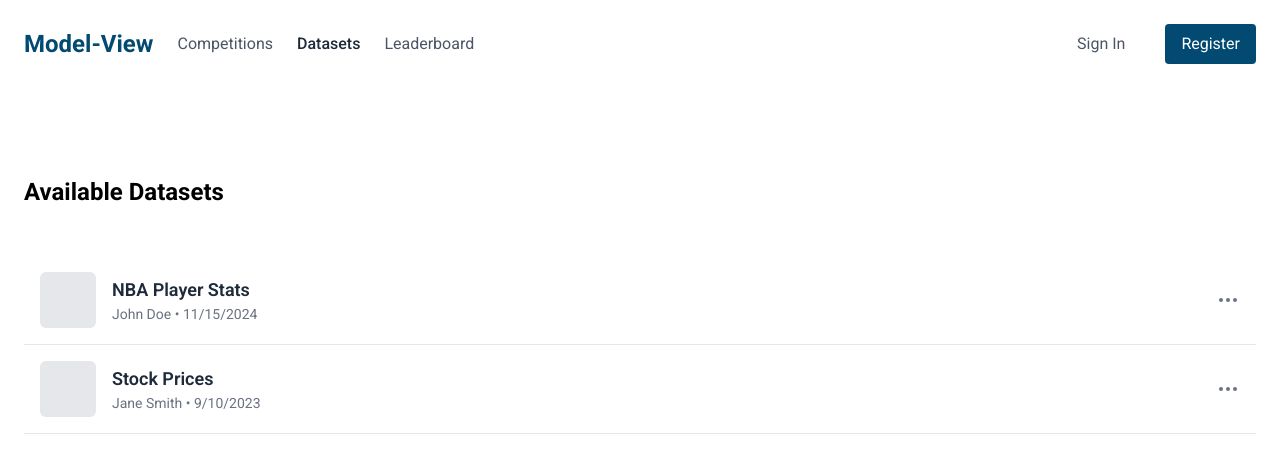
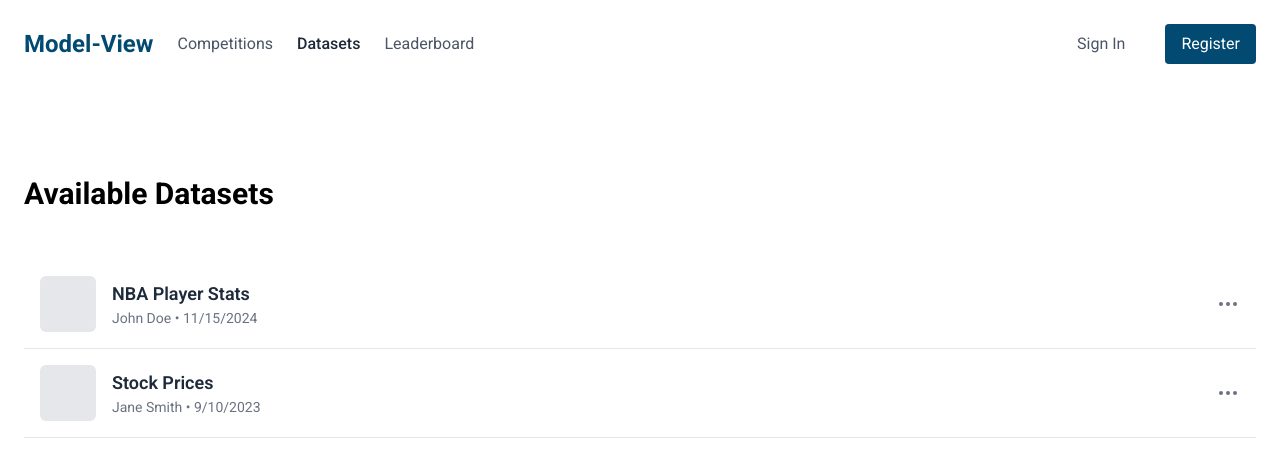
Before and after one commit to Mentee-Group/model-view, a React (Vite) app in the folder frontend/: page /datasets in a window 1280 px wide. Shown: the top 460 px of the page. Built offline with nearby package versions, Linux system fonts and the light colour scheme.

Commit message:
Changing header to an h1.

```diff
--- a/frontend/src/pages/DatasetPage.tsx
+++ b/frontend/src/pages/DatasetPage.tsx
@@ -36,7 +36,7 @@ function DatasetPage() {
 
   return (
     <div className='py-8'>
-      <h2 className="text-2xl font-bold mb-12">Available Datasets</h2>
+      <h1 className="text-3xl font-bold mb-12">Available Datasets</h1>
       <div>
         {datasets.map((dataset) => (
           <div
```
